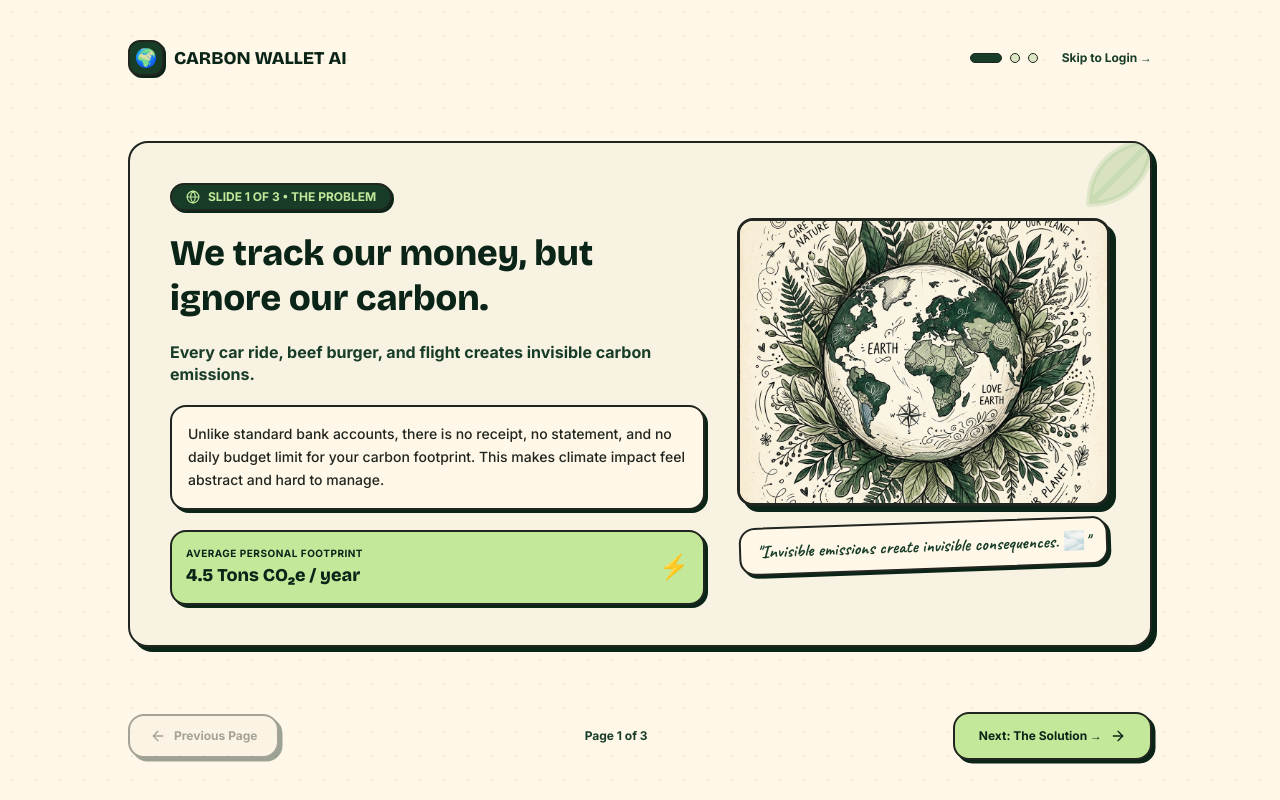
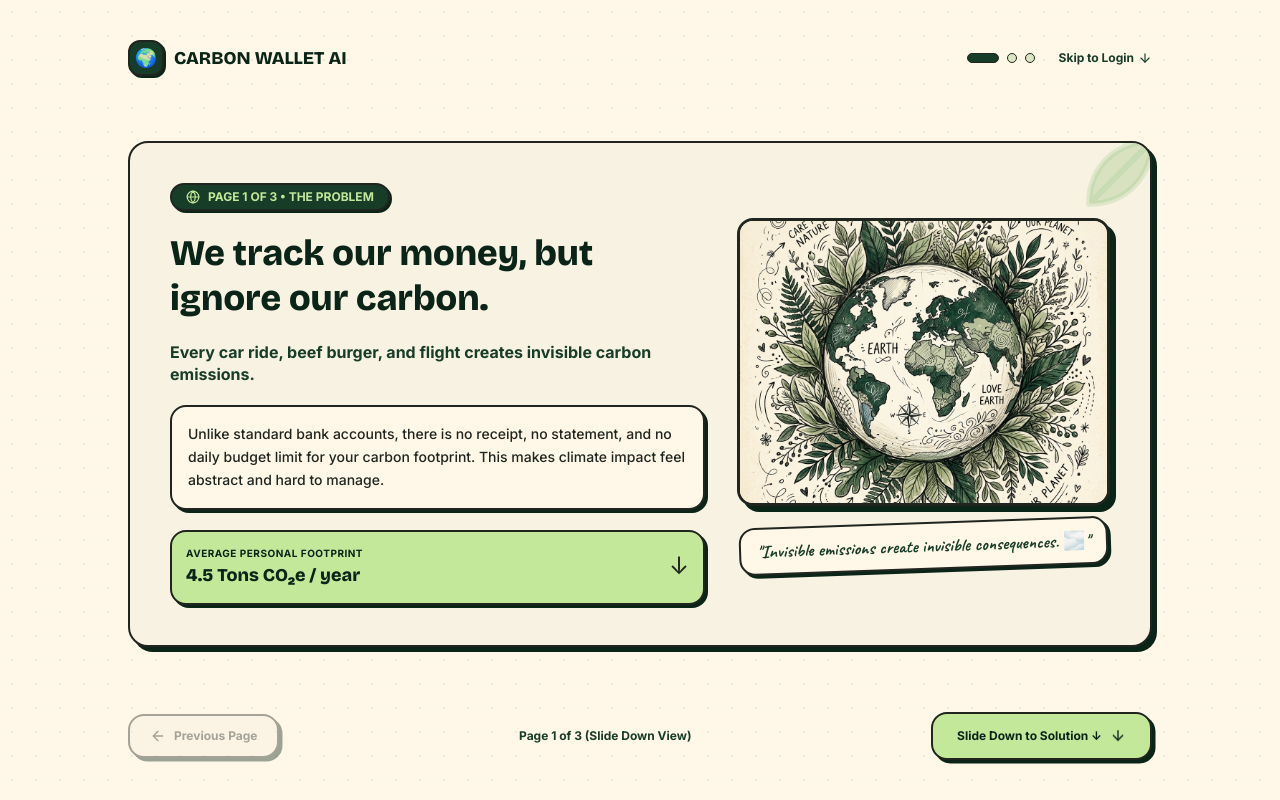
Before and after one commit to rashmikoli3003-sketch/Carbon-Wallet, a React (Vite) app: page / in a window 1280 px wide. Built offline with nearby package versions, Linux system fonts and the light colour scheme.

Commit message:
Update info slides and auth screens to use smooth vertical sliding down page transitions

```diff
--- a/src/pages/AuthPage.jsx
+++ b/src/pages/AuthPage.jsx
@@ -1,5 +1,6 @@
 import React, { useState } from "react";
-import { Eye, EyeOff, Mail, Lock, User, MapPin, ArrowRight, CheckCircle2, ShieldCheck } from "lucide-react";
+import { motion } from "framer-motion";
+import { Eye, EyeOff, Mail, Lock, User, MapPin, ArrowRight, CheckCircle2, ShieldCheck, ArrowDown } from "lucide-react";
 import { UnderlineScribble, LeafDecoration, StarDoodle } from "../components/HandDrawnDoodles";
 
 export default function AuthPage({ onLoginSuccess }) {
@@ -23,7 +24,7 @@ export default function AuthPage({ onLoginSuccess }) {
       return;
     }
 
-    setNotification({ type: "success", message: "Demo Authentication Successful!" });
+    setNotification({ type: "success", message: "Authentication Successful!" });
     setTimeout(() => {
       onLoginSuccess({
         name: name || "Eco Explorer",
@@ -34,7 +35,7 @@ export default function AuthPage({ onLoginSuccess }) {
   };
 
   const handleGoogleLogin = () => {
-    setNotification({ type: "success", message: "Google Auth (Demo Mode) Signed In!" });
+    setNotification({ type: "success", message: "Google Auth Signed In!" });
     setTimeout(() => {
       onLoginSuccess({
         name: "Eco Explorer (Google)",
@@ -45,8 +46,15 @@ export default function AuthPage({ onLoginSuccess }) {
   };
 
   return (
-    <div className="min-h-screen bg-[#FFF8E8] flex items-center justify-center p-4 lg:p-8 paper-texture">
-      <div className="w-full max-w-5xl bg-[#F6EFE0] rounded-3xl border-3 border-[#20251F] shadow-[8px_8px_0px_#0B2418] overflow-hidden grid lg:grid-cols-12 min-h-[640px]">
+    <div className="min-h-screen bg-[#FFF8E8] flex items-center justify-center p-4 lg:p-8 paper-texture overflow-hidden">
+
+      {/* Sliding Down Container */}
+      <motion.div
+        initial={{ opacity: 0, y: -100, scale: 0.96 }}
+        animate={{ opacity: 1, y: 0, scale: 1 }}
+        transition={{ duration: 0.5, ease: [0.16, 1, 0.3, 1] }}
+        className="w-full max-w-5xl bg-[#F6EFE0] rounded-3xl border-3 border-[#20251F] shadow-[8px_8px_0px_#0B2418] overflow-hidden grid lg:grid-cols-12 min-h-[640px]"
+      >
 
         {/* Left Side: Hand-drawn Artwork & Quote */}
         <div className="lg:col-span-5 bg-[#173D28] text-[#FFF8E8] p-6 lg:p-10 flex flex-col justify-between relative border-b-3 lg:border-b-0 lg:border-r-3 border-[#20251F]">
@@ -59,7 +67,7 @@ export default function AuthPage({ onLoginSuccess }) {
               </span>
             </div>
             <span className="bg-[#C4E89A] text-[#0B2418] text-[11px] font-black px-2.5 py-1 rounded-full border border-[#20251F] shadow-[1.5px_1.5px_0px_#0B2418]">
-              MVP Demo
+              Final Destination
             </span>
           </div>
 
@@ -84,7 +92,7 @@ export default function AuthPage({ onLoginSuccess }) {
           {/* Bottom Hackathon note */}
           <div className="flex items-center gap-2 text-xs font-medium text-[#C4E89A]/90 bg-[#0B2418]/60 p-3 rounded-2xl border border-[#C4E89A]/30">
             <ShieldCheck className="w-4 h-4 text-[#C4E89A] shrink-0" />
-            <span>Hackathon Demo • Local Storage Authentication</span>
+            <span>Secure Authentication • Enter Your Wallet</span>
           </div>
         </div>
 
@@ -269,7 +277,7 @@ export default function AuthPage({ onLoginSuccess }) {
                   </label>
                   <button
                     type="button"
-                    onClick={() => alert("Password reset link sent to demo email!")}
+                    onClick={() => alert("Password reset link sent!")}
                     className="text-xs font-extrabold text-[#173D28] hover:underline"
                   >
                     Forgot password?
@@ -306,7 +314,7 @@ export default function AuthPage({ onLoginSuccess }) {
           </div>
         </div>
 
-      </div>
+      </motion.div>
     </div>
   );
 }
--- a/src/pages/OnboardingPage.jsx
+++ b/src/pages/OnboardingPage.jsx
@@ -1,12 +1,12 @@
 import React, { useState } from "react";
 import { motion, AnimatePresence } from "framer-motion";
-import { ArrowRight, ArrowLeft, Leaf, Shield, Sparkles, Globe, CheckCircle2, ChevronRight } from "lucide-react";
+import { ArrowRight, ArrowLeft, ArrowDown, Leaf, Shield, Sparkles, Globe, CheckCircle2 } from "lucide-react";
 import { UnderlineScribble, LeafDecoration, StarDoodle, CarbonCoin } from "../components/HandDrawnDoodles";
 
 const ONBOARDING_SLIDES = [
   {
     id: 1,
-    badge: "SLIDE 1 OF 3 • THE PROBLEM",
+    badge: "PAGE 1 OF 3 • THE PROBLEM",
     title: "We track our money, but ignore our carbon.",
     subtitle: "Every car ride, beef burger, and flight creates invisible carbon emissions.",
     description: "Unlike standard bank accounts, there is no receipt, no statement, and no daily budget limit for your carbon footprint. This makes climate impact feel abstract and hard to manage.",
@@ -14,11 +14,11 @@ const ONBOARDING_SLIDES = [
     statLabel: "Average Personal Footprint",
     statValue: "4.5 Tons CO₂e / year",
     handwrittenQuote: "Invisible emissions create invisible consequences. 🌫️",
-    buttonText: "Next: The Solution →",
+    buttonText: "Slide Down to Solution ↓",
   },
   {
     id: 2,
-    badge: "SLIDE 2 OF 3 • THE SOLUTION",
+    badge: "PAGE 2 OF 3 • THE SOLUTION",
     title: "Make carbon as easy to understand as money.",
     subtitle: "Carbon Wallet AI translates greenhouse gases into standard daily budget limits.",
     description: "You receive a monthly allowance of 100 kg CO₂e aligned with Paris 1.5°C climate goals. Every daily action deducts carbon dollars from your wallet balance just like a credit card.",
@@ -26,11 +26,11 @@ const ONBOARDING_SLIDES = [
     statLabel: "Target Monthly Allowance",
     statValue: "100 kg CO₂e / month",
     handwrittenQuote: "Spend your carbon budget wisely! 💳",
-    buttonText: "Next: AI Power →",
+    buttonText: "Slide Down to AI Power ↓",
   },
   {
     id: 3,
-    badge: "SLIDE 3 OF 3 • AI INTELLIGENCE",
+    badge: "PAGE 3 OF 3 • AI INTELLIGENCE",
     title: "Predict your climate impact with AI & What-If Mode.",
     subtitle: "Scan products with AI vision and forecast annual savings with interactive scenario simulations.",
     description: "Upload product photos for real-time Open Food Facts & DEFRA lifecycle carbon calculations. Use What-If Mode to test habit changes and see how many trees you can save!",
@@ -38,7 +38,7 @@ const ONBOARDING_SLIDES = [
     statLabel: "Potential Annual Savings",
     statValue: "Up to 1,280 kg CO₂e (~58 Trees 🌳)",
     handwrittenQuote: "Every green choice earns Eco Points! 🌱",
-    buttonText: "Proceed to Login / Signup →",
+    buttonText: "Slide Down to Login Page ↓",
   }
 ];
 
@@ -62,10 +62,10 @@ export default function OnboardingPage({ onFinishOnboarding }) {
   };
 
   return (
-    <div className="min-h-screen bg-[#FFF8E8] flex flex-col justify-between p-4 lg:p-8 paper-texture">
+    <div className="min-h-screen bg-[#FFF8E8] flex flex-col justify-between p-4 lg:p-8 paper-texture overflow-hidden relative">
 
       {/* Top Header Bar */}
-      <div className="max-w-5xl mx-auto w-full flex items-center justify-between py-2">
+      <div className="max-w-5xl mx-auto w-full flex items-center justify-between py-2 z-20">
         <div className="flex items-center gap-2.5">
           <div className="w-9 h-9 rounded-xl bg-[#173D28] text-[#C4E89A] border-2 border-[#20251F] shadow-[2px_2px_0px_#0B2418] flex items-center justify-center font-bold text-lg">
             🌍
@@ -86,28 +86,29 @@ export default function OnboardingPage({ onFinishOnboarding }) {
                   ? "w-8 bg-[#173D28]"
                   : "w-2.5 bg-[#A7C98F]/40 hover:bg-[#A7C98F]"
               }`}
-              title={`Go to page ${idx + 1}`}
+              title={`Slide down to page ${idx + 1}`}
             />
           ))}
 
           <button
             onClick={onFinishOnboarding}
-            className="ml-4 text-xs font-extrabold text-[#173D28] hover:underline"
+            className="ml-4 text-xs font-extrabold text-[#173D28] hover:underline flex items-center gap-1"
           >
-            Skip to Login →
+            <span>Skip to Login</span>
+            <ArrowDown className="w-3.5 h-3.5" />
           </button>
         </div>
       </div>
 
-      {/* Main Slide Card Container */}
-      <div className="max-w-5xl mx-auto w-full my-auto py-4">
+      {/* Main Sliding Down Card Container */}
+      <div className="max-w-5xl mx-auto w-full my-auto py-4 relative z-10">
         <AnimatePresence mode="wait">
           <motion.div
             key={slide.id}
-            initial={{ opacity: 0, x: 40 }}
-            animate={{ opacity: 1, x: 0 }}
-            exit={{ opacity: 0, x: -40 }}
-            transition={{ duration: 0.35, ease: "easeInOut" }}
+            initial={{ opacity: 0, y: -100, scale: 0.95 }}
+            animate={{ opacity: 1, y: 0, scale: 1 }}
+            exit={{ opacity: 0, y: 100, scale: 0.95 }}
+            transition={{ duration: 0.45, ease: [0.16, 1, 0.3, 1] }}
             className="sketch-card bg-[#F6EFE0] border-3 border-[#20251F] shadow-[8px_8px_0px_#0B2418] rounded-3xl p-6 lg:p-10 grid lg:grid-cols-12 gap-8 items-center relative overflow-hidden"
           >
             <LeafDecoration className="absolute -top-4 -right-4 w-24 h-24 text-[#A7C98F]/30" />
@@ -142,7 +143,7 @@ export default function OnboardingPage({ onFinishOnboarding }) {
                     {slide.statValue}
                   </p>
                 </div>
-                <span className="text-2xl">⚡</span>
+                <span className="text-2xl animate-bounce">↓</span>
               </div>
 
             </div>
@@ -175,7 +176,7 @@ export default function OnboardingPage({ onFinishOnboarding }) {
       </div>
 
       {/* Bottom Navigation Control Bar */}
-      <div className="max-w-5xl mx-auto w-full flex items-center justify-between py-2">
+      <div className="max-w-5xl mx-auto w-full flex items-center justify-between py-2 z-20">
         <button
           onClick={handlePrev}
           disabled={currentSlideIndex === 0}
@@ -190,7 +191,7 @@ export default function OnboardingPage({ onFinishOnboarding }) {
         </button>
 
         <span className="text-xs font-extrabold text-[#173D28]">
-          Page {currentSlideIndex + 1} of 3
+          Page {currentSlideIndex + 1} of 3 (Slide Down View)
         </span>
 
         <button
@@ -198,7 +199,7 @@ export default function OnboardingPage({ onFinishOnboarding }) {
           className="sketch-button-accent px-6 py-3.5 rounded-2xl text-xs font-black flex items-center gap-2 shadow-[4px_4px_0px_#0B2418]"
         >
           <span>{slide.buttonText}</span>
-          <ArrowRight className="w-4 h-4" />
+          <ArrowDown className="w-4 h-4 animate-bounce" />
         </button>
       </div>
 
```
